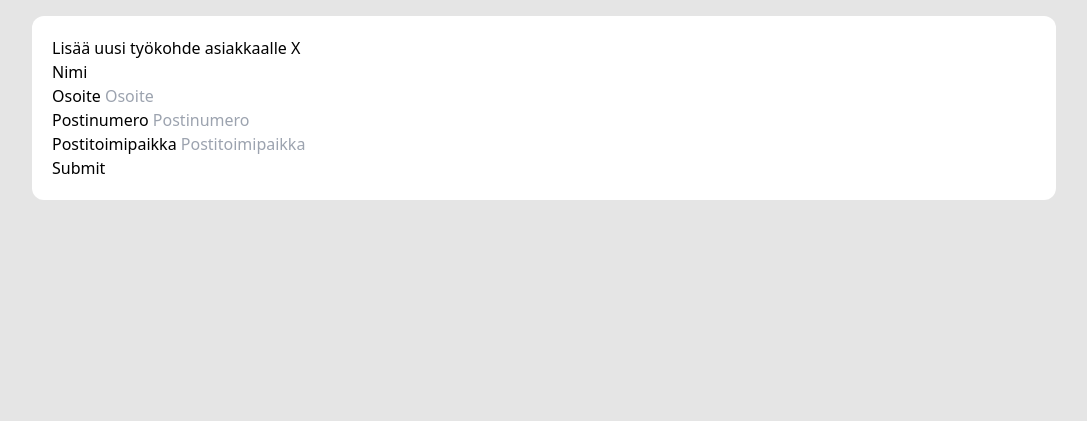
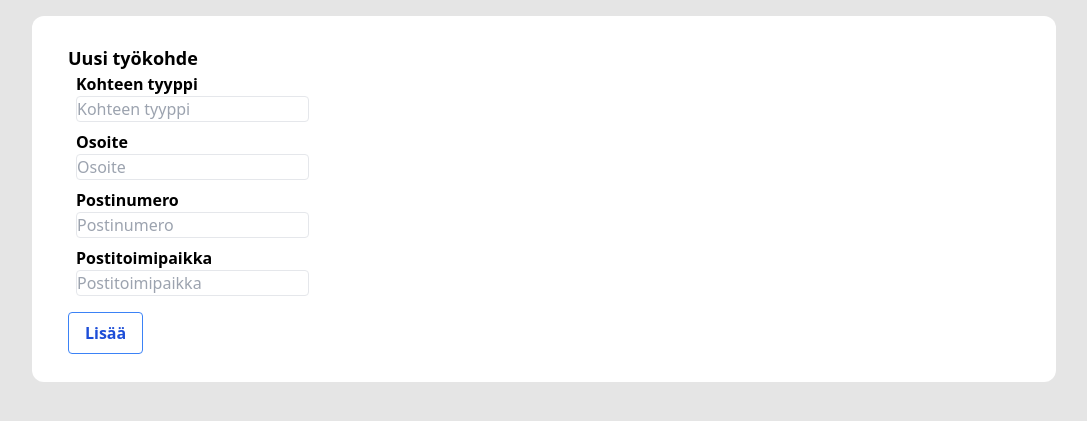
Before and after one commit to ahakkar/tiko, a Node server app: template src/views/tyokohteet/uusi.hbs in a window 1280 px wide. Shown: the part 68-489 px from the top of the page, without its empty margins (96-1183 px from the left). Run offline with Node 20, Linux system fonts and the light colour scheme; the template is opened without the code that fills it, so the values that code supplies are empty; some libraries are stand-ins or nearby versions.

Commit message:
Implementoi uuden työkohteen lisääminen

```diff
--- a/src/views/tyokohteet/uusi.hbs
+++ b/src/views/tyokohteet/uusi.hbs
@@ -1,30 +1,28 @@
 <!-- Tapahtuma 2 html -->
 <div>
-  <form id="test-form" hx-post="/par/t1" hx-target="#form-response" hx-swap="outerHTML">
-    <p>
-    <h2>Lisää uusi työkohde asiakkaalle X</h2>
-    </p>
-    <p>
-      Nimi
-      <!-- WorkSite Placeholder -->
-    </p>
-    <p>
-      Osoite
-      <input type="text" name="address" placeholder="Osoite" required>
-    </p>
-    <p>
-      Postinumero
-      <input type="text" name="zip" placeholder="Postinumero" required>
-    </p>
-    <p>
-      Postitoimipaikka
-      <input type="text" name="city" placeholder="Postitoimipaikka" required>
-    </p>
+  <form id="uusi-kohde-form" hx-post="/tyokohteet" hx-target="#main-content"
+    class="my-2 ml-4">
+    <h2 class="text-lg font-semibold">Uusi työkohde</h2>
 
-    <button type="submit">Submit</button>
+    <label class="block font-semibold ml-2" for="tyyppi">Kohteen tyyppi</label>
+    <input type="text" name="tyyppi" id="tyyppi" placeholder="Kohteen tyyppi"
+      class="border rounded appearance-none ml-2 mb-2">
+
+    <label class="block font-semibold ml-2" for="osoite">Osoite</label>
+    <input type="text" name="osoite" id="osoite" placeholder="Osoite" required
+      class="border rounded appearance-none ml-2 mb-2">
+
+    <label class="block font-semibold ml-2" for="postinumero">Postinumero</label>
+    <input type="text" name="postinumero" id="postinumero" placeholder="Postinumero" required
+      class="border rounded appearance-none ml-2 mb-2">
+
+    <label class="block font-semibold ml-2" for="postitoimipaikka">Postitoimipaikka</label>
+    <input type="text" name="postitoimipaikka" id="postitoimipaikka" placeholder="Postitoimipaikka" required
+      class="border rounded appearance-none ml-2 mb-2">
+
+    <button type="submit"
+      class="block bg-transparent hover:bg-blue-500 text-blue-700 font-semibold hover:text-white py-2 px-4 border border-blue-500 hover:border-transparent rounded my-2">
+      Lisää
+    </button>
   </form>
-
-  <div id="form-response">
-    <!-- Vastaus palvelimelta (esim tallennus onnistui) -->
-  </div>
 </div>
```
Also changed, not shown: src/controllers/tyokohteet.ts (+19 -3 lines), src/models/tyokohteet.ts (+15 -1 lines).
